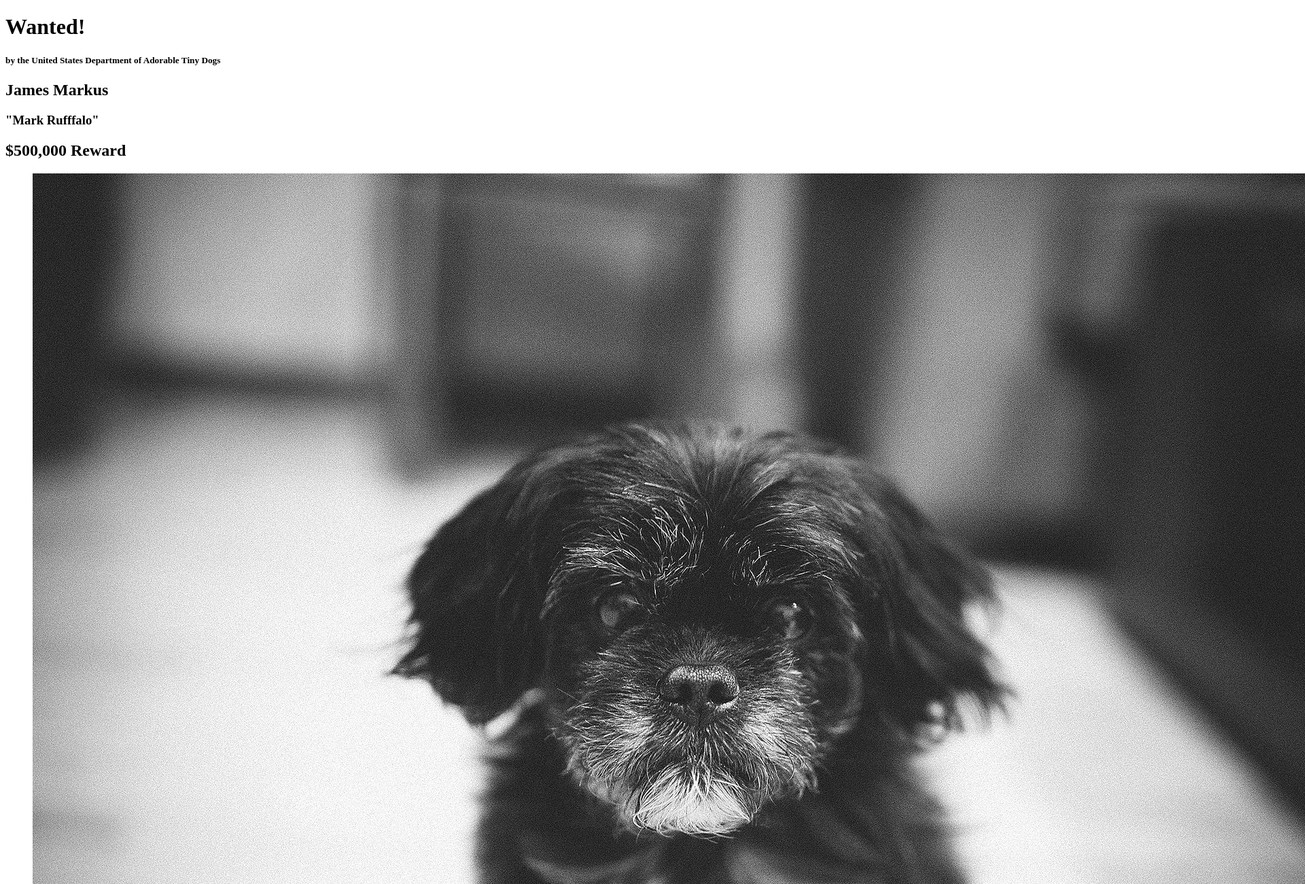
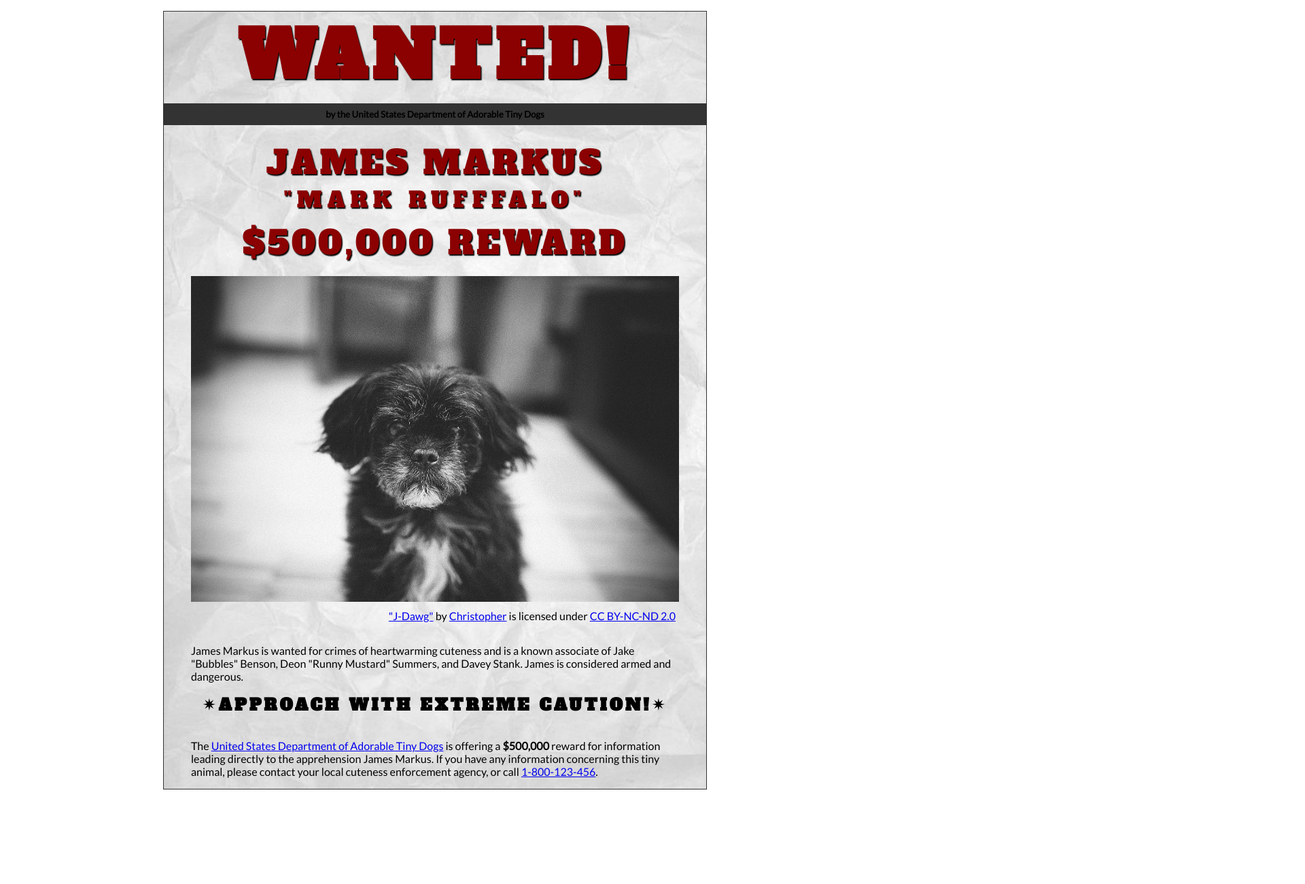
Before and after one commit to mireilleim/mireilleim, a plain HTML site: page wanted-poster/index.html in a window 1280 px wide. Shown: the top 1300 px of the page at 68% size, 1920 px wide, since content can reach past the window. After the commit the page ends 1177 px from the top, so only its background shows below. Drawn offline with Linux system fonts and the light colour scheme.

Commit message:
wanted poster css style shit
wanted poster css style shit

```diff
--- a/wanted-poster/css/style.css
+++ b/wanted-poster/css/style.css
@@ -65,13 +65,73 @@ h1 {
     text-align:center;
 }
 
+h2{text-transform: uppercase;
+    font-size:3rem;
+    margin: 0;
+    letter-spacing: .25rem;
+    color:darkred;
+    text-shadow:.09375rem .09375rem .09375rem #000;
+    font-family:'Alfa Slab One', Garamond, serif;
+    text-align:center;
+    font-weight:normal;
+}
+h3{text-transform: uppercase;
+    font-size:2rem;
+    margin: 0;
+    letter-spacing: .5rem;
+    color:darkred;
+    text-shadow:.09375rem .09375rem .09375rem #000;
+    font-family:'Alfa Slab One', Garamond, serif;
+    text-align:center;
+    font-weight:normal;
+}
+h4{text-transform: uppercase;
+    font-size:1.5rem;
+    margin: 0;
+    letter-spacing: .25rem;
+    color:#000;
+    font-family:'Alfa Slab One', Garamond, serif;
+    text-align:center;
+    padding-bottom:1.125rem
+}
+h5{font: size 1rem;
+    margin-top:.25rem;
+    padding:.5rem;
+    background-color:#333;
+    text-align:center;
+    font-weight:#FFF;
+
+
+}
 
 /* Section & Paragraph */
+SECTION{
+    margin-top:.5rem;
+}
+p{
+    margin:1rem auto;
+    padding:0 1rem;
+    width: 90%;
+    text-align: left;
+
+}
+
+/* Image & Figure */
+figure{
+    margin-bottom:2rem;
+}
+
+figcaption{
+    padding-top:.5rem;
+    text-align:right;
 
 
 
-/* Image & Figure */
+}
 
-
-
+img{
+   width:100%;
+   margin:0 auto;
+   max-width:50rem;
+}
 /* Footer */
--- a/wanted-poster/index.html
+++ b/wanted-poster/index.html
@@ -3,9 +3,10 @@
     <head>
         <meta charset="utf-8">
         <meta name="viewport" content="width=device-width, initial-scale=1.0">
-        <meta name="author" content="John Durham">
+        <meta name="author" content="Mireille Inema">
+        <link href="css/style.css"rel="stylesheet">
 
-<!-- Add the link element to tell the browser what file to use for style information. -->
+
 
         <title>Wanted | Jame Markus</title>
     </head>
```
